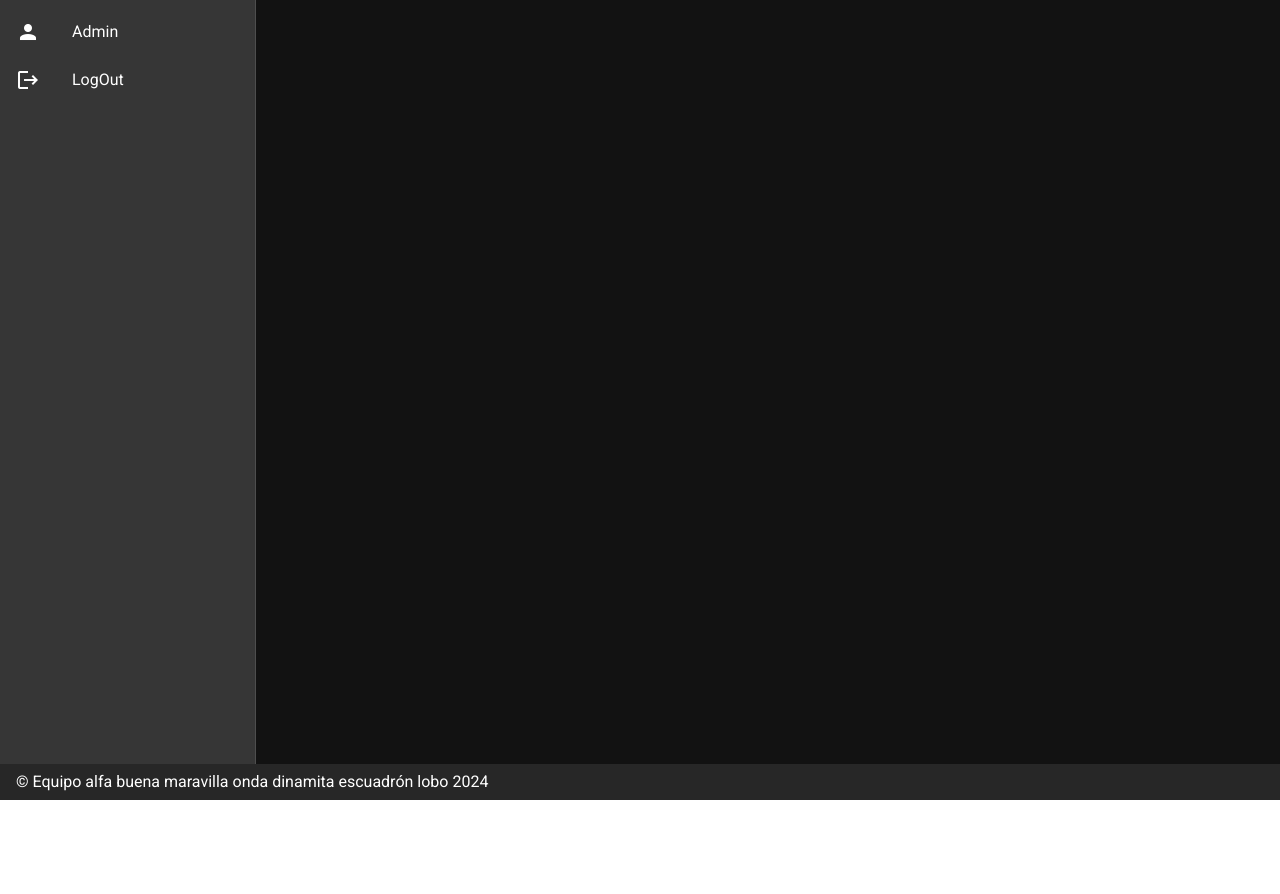
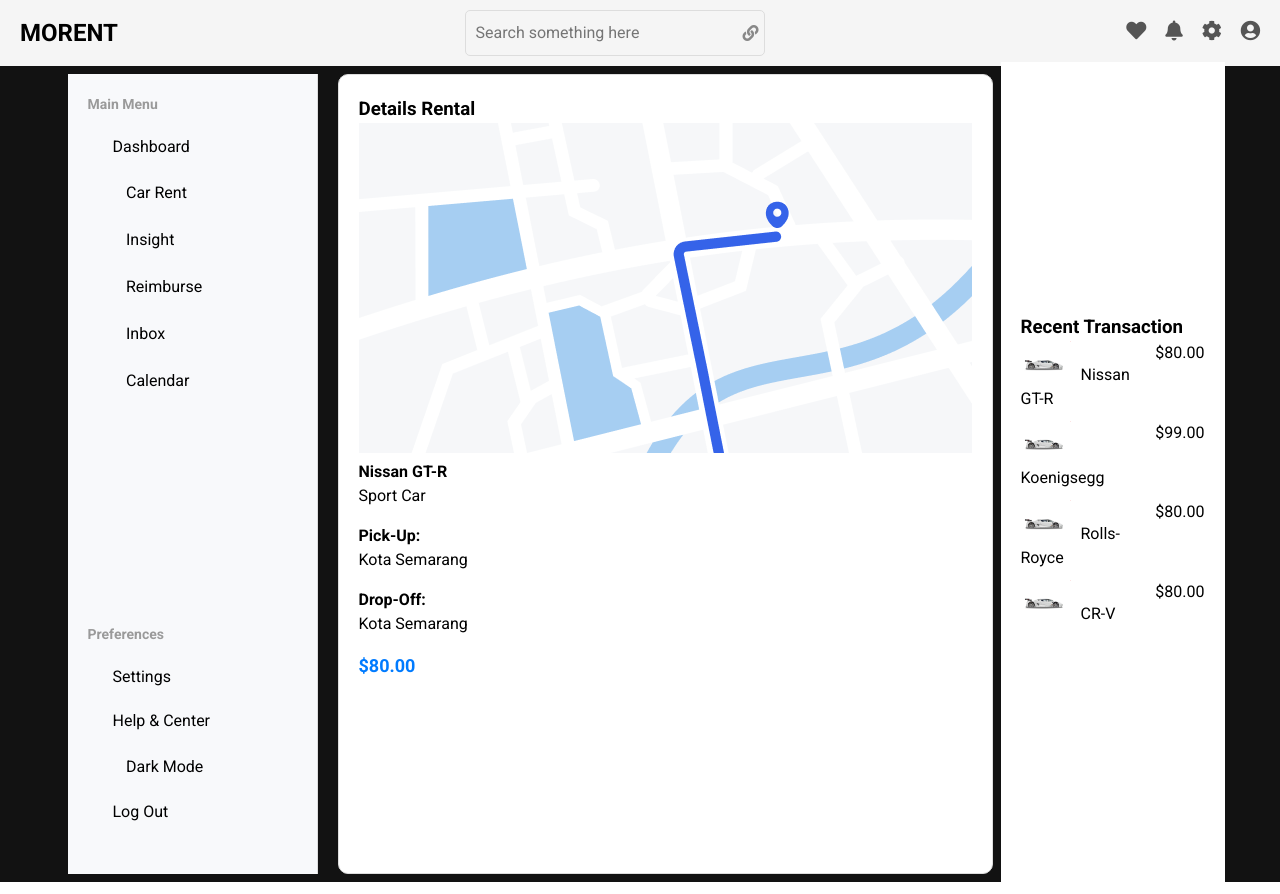
Before and after one commit to CarlosJSs/frontend_Carros, a Nuxt app: page /cliente/grafic in a window 1280 px wide. Before the commit the page ends 800 px from the top, so only its background shows below. Built offline with nearby package versions, Linux system fonts and the light colour scheme.

Commit message:
creacion de prototipo de Admin Car Rent vista donde esta la grafica

```diff
--- /dev/null
+++ b/components/RecentTransaction.vue
@@ -0,0 +1,60 @@
+<template>
+  <v-row justify="center" align="center" class="index-background">
+    <section class="popular-cars">
+      <div class="recent-transaction">
+        <h3>Recent Transaction</h3>
+        <ul>
+          <li v-for="transaction in transactions" :key="transaction.id">
+            <div>
+              <img src="~/assets/c1.png" alt="Car Image" />
+              <span>{{ transaction.name }}</span>
+            </div>
+            <span>{{ transaction.price }}</span>
+          </li>
+        </ul>
+      </div>
+    </section>
+  </v-row>
+</template>
+
+<script>
+export default {
+  name: 'RecentTransaction',
+  data () {
+    return {
+      transactions: [
+        { id: 1, name: 'Nissan GT-R', price: '$80.00', image: 'nissan.jpg' },
+        { id: 2, name: 'Koenigsegg', price: '$99.00', image: 'koenigsegg.jpg' },
+        { id: 3, name: 'Rolls-Royce', price: '$80.00', image: 'rollsroyce.jpg' },
+        { id: 4, name: 'CR-V', price: '$80.00', image: 'crv.jpg' }
+      ]
+    }
+  }
+}
+</script>
+
+<style scoped>
+.index-background {
+  background-color: #ffffff;
+}
+.recent-transaction {
+  text-align: left;
+}
+.popular-cars {
+  padding: 20px;
+}
+.recent-transaction ul {
+  list-style: none;
+  padding: 0;
+}
+.recent-transaction li {
+  display: flex;
+  justify-content: space-between;
+  margin-bottom: 10px;
+}
+.recent-transaction img {
+  width: 50px;
+  height: auto;
+  margin-right: 10px;
+}
+</style>
--- /dev/null
+++ b/components/RentalDetails.vue
@@ -0,0 +1,51 @@
+<template>
+  <div class="rental-details">
+    <h3>Details Rental</h3>
+    <div class="map-preview">
+      <img src="~/assets/mapa.png" alt="Car Image" />
+    </div>
+    <div class="details">
+      <h4>Nissan GT-R</h4>
+      <p>Sport Car</p>
+      <div class="locations">
+        <div>
+          <strong>Pick-Up:</strong>
+          <p>Kota Semarang</p>
+        </div>
+        <div>
+          <strong>Drop-Off:</strong>
+          <p>Kota Semarang</p>
+        </div>
+      </div>
+      <p class="total-price">$80.00</p>
+    </div>
+  </div>
+</template>
+
+<script>
+export default {
+  name: 'RentalDetails'
+}
+</script>
+
+<style scoped>
+.rental-details {
+  border: 1px solid #ddd;
+  padding: 20px;
+  border-radius: 10px;
+  background-color: #fff;
+}
+
+.details {
+  text-align: left;
+}
+.locations div {
+  margin-bottom: 5px;
+}
+.total-price {
+  font-size: 18px;
+  color: #007BFF;
+  font-weight: bold;
+  margin-top: 10px;
+}
+</style>
--- /dev/null
+++ b/components/SideMenu.vue
@@ -0,0 +1,108 @@
+<template>
+  <div class='dashboard-menu'>
+    <!-- Navegación principal -->
+    <div class='menu-section'>
+      <h4>Main Menu</h4>
+      <ul class='menu-list'>
+        <li v-for='item in mainMenu' :key='item.name' :class='{ active: item.active }'>
+          <i :class='item.icon'></i>
+          <span>{{ item.name }}</span>
+        </li>
+      </ul>
+    </div>
+
+    <!-- Preferencias -->
+    <div class='preferences-section'>
+      <h4>Preferences</h4>
+      <ul class='menu-list'>
+        <li v-for='item in preferences' :key='item.name'>
+          <i :class='item.icon'></i>
+          <span>{{ item.name }}</span>
+        </li>
+      </ul>
+    </div>
+  </div>
+</template>
+
+<script>
+export default {
+  name: 'DashboardMenu',
+  data () {
+    return {
+      mainMenu: [
+        { name: 'Dashboard', icon: 'fa-solid fa-house', active: false },
+        { name: 'Car Rent', icon: 'fa-solid fa-car', active: false },
+        { name: 'Insight', icon: 'fa-solid fa-chart-line', active: false },
+        { name: 'Reimburse', icon: 'fa-solid fa-wallet', active: false },
+        { name: 'Inbox', icon: 'fa-solid fa-envelope', active: false },
+        { name: 'Calendar', icon: 'fa-solid fa-calendar', active: false }
+      ],
+      preferences: [
+        { name: 'Settings', icon: 'fa-solid fa-gear' },
+        { name: 'Help & Center', icon: 'fa-regular fa-circle-question' },
+        { name: 'Dark Mode', icon: 'fa-solid fa-moon' },
+        { name: 'Log Out', icon: 'fa-solid fa-right-from-bracket' }
+      ]
+    }
+  }
+}
+</script>
+
+<style scoped>
+.dashboard-menu {
+  width: 250px;
+  height: 100vh;
+  background-color: #f8f9fb;
+  padding: 20px;
+  display: flex;
+  flex-direction: column;
+  justify-content: space-between;
+  border-right: 1px solid #ddd;
+}
+
+.menu-section,
+.preferences-section {
+  margin-bottom: 20px;
+}
+
+h4 {
+  font-size: 14px;
+  color: #9a9a9a;
+  margin-bottom: 10px;
+}
+
+.menu-list {
+  list-style: none;
+  padding: 0;
+}
+
+.menu-list li {
+  display: flex;
+  align-items: center;
+  padding: 10px 15px;
+  border-radius: 8px;
+  cursor: pointer;
+  transition: background-color 0.3s;
+}
+
+.menu-list li.active,
+.menu-list li:hover {
+  background-color: #007bff;
+  color: #fff;
+}
+
+.menu-list li i {
+  font-size: 18px;
+  margin-right: 10px;
+  color: #007bff;
+}
+
+.menu-list li.active i,
+.menu-list li:hover i {
+  color: #fff;
+}
+
+.menu-list li span {
+  font-size: 16px;
+}
+</style>
--- a/pages/cliente/detail.vue
+++ b/pages/cliente/detail.vue
@@ -1,7 +1,18 @@
 <template>
   <v-row justify="center" align="center" class="index-background">
-    <cars :cars="cars" /> <!-- Agrega el componente detailRental -->
-    <detail :cars="cars" />
+    <div class="container">
+      <div class="hero-section">
+        <cars :cars="cars" /> <!-- Agrega el componente detailRental -->
+      </div>
+      <div>
+        <div class="form-section">
+          <pickUp :cars="cars" />
+        </div>
+        <div class="popular-section">
+          <detail :cars="cars" />
+        </div>
+      </div>
+    </div>
   </v-row>
 </template>
 
@@ -34,12 +45,34 @@ export default {
   .index-background {
     background-color: rgb(234, 242, 255);
     width: 100vw;
-    height: 100vh;
+    height: 100%;
     display: flex;
-  flex-direction: column;
-  align-items: center;
-  justify-content: flex-start;
+    flex-direction: column;
+    align-items: center;
+    justify-content: flex-start;
+    margin: 0; /* Elimina márgenes */
+    padding: 0;
+    box-sizing: border-box;
+  }
+  .form-section {
+  background-color: #ffffff;
   padding: 20px;
-  box-sizing: border-box;
+  border-radius: 8px;
+  box-shadow: 0px 4px 10px rgba(0, 0, 0, 0.1);
+}
+  .container{
+    display: flex;
+    justify-content: space-between;
+    align-items: flex-start;
+    gap: 16px;
+    width: 100%;
   }
+  .popular-section {
+    margin: 0; /* Elimina márgenes */
+  padding: 0;
+}
+.hero-section {
+  margin: 0; /* Elimina márgenes */
+  padding: 0;
+}
   </style>
--- /dev/null
+++ b/pages/cliente/grafic.vue
@@ -0,0 +1,36 @@
+<template>
+  <v-row justify="center" align="center" class="index-background">
+    <div id="app">
+      <div class="container">
+        <SideMenu />
+        <RentalDetails />
+        <RecentTransaction />
+      </div>
+    </div>
+  </v-row>
+</template>
+
+<script>
+import SideMenu from '~/components/SideMenu.vue'
+import RentalDetails from '~/components/RentalDetails.vue'
+import RecentTransaction from '~/components/RecentTransaction.vue'
+
+export default {
+  name: 'Grafic',
+  components: {
+    RentalDetails,
+    SideMenu,
+    RecentTransaction
+  },
+  layout: 'detail'
+}
+</script>
+
+  <style>
+  .container {
+    display: grid;
+    grid-template-columns: repeat(3, 1fr);
+    gap: 20px;
+    padding: 20px;
+  }
+</style>
```
Also changed, not shown: assets/mapa.png (added).
